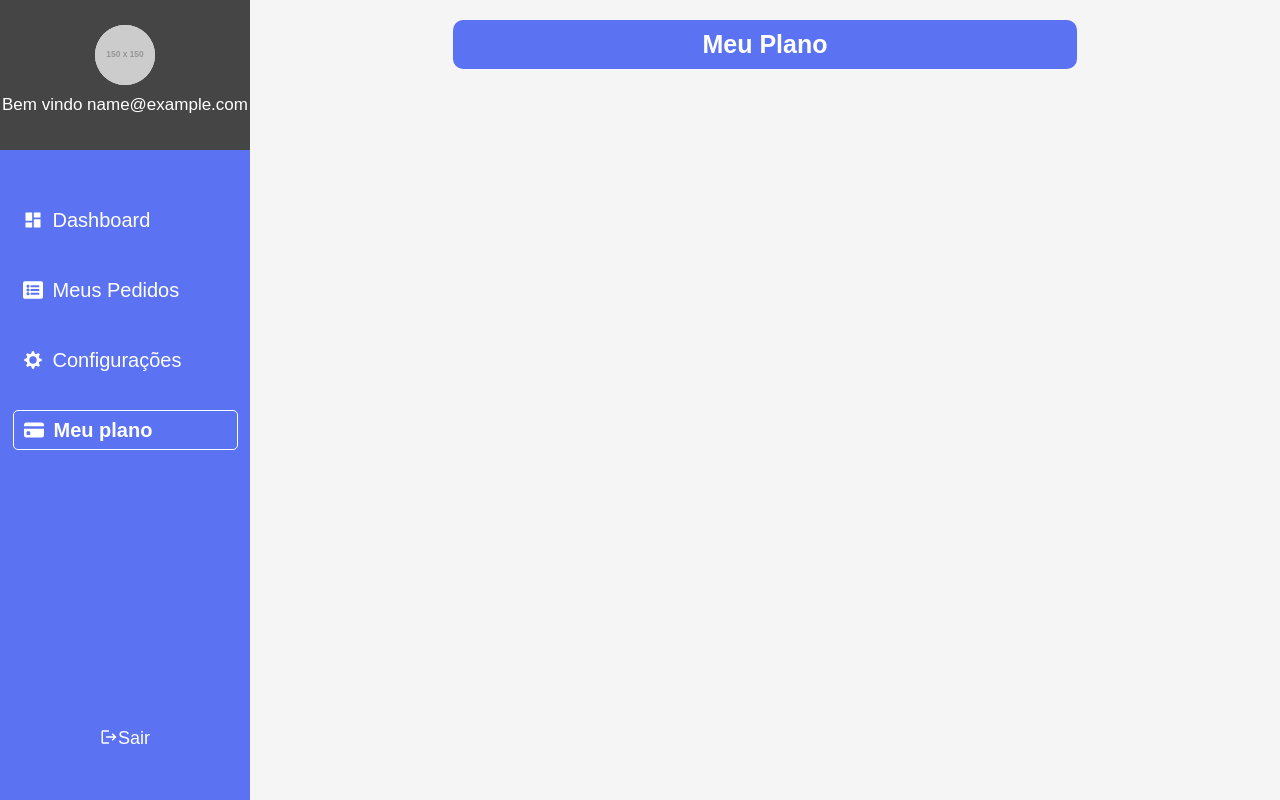
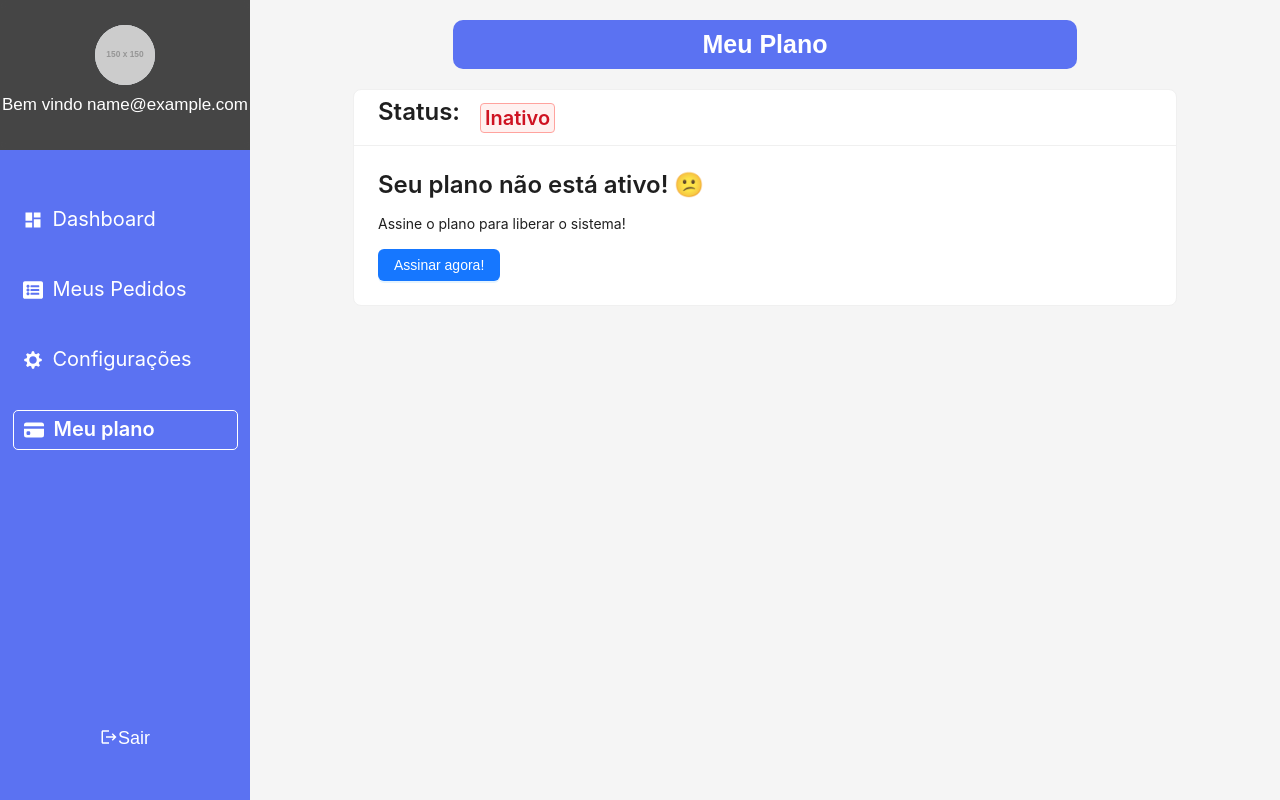
Before and after one commit to alexandre-oliveira-dev/smartDelivery_web, a React (Create React App) app: page /dashboard/1/meuPlano in a window 1280 px wide. Built offline with nearby package versions, Linux system fonts and the light colour scheme; no server answers; sample sign-in values are in the browser's storage; grey boxes are pictures that could not be loaded; what use-query-params would draw is missing.

Commit message:
improvements

```diff
--- a/src/pages/Dashboard/Configs/components/config.component.tsx
+++ b/src/pages/Dashboard/Configs/components/config.component.tsx
@@ -11,6 +11,7 @@ import ContainerEditMyPage from "./container-edit-page.component";
 import { toast } from "react-toastify";
 import TableForListItems from "./table-list-items.component";
 import ContainerEditDataCompany from "./container-edit-dataComany.component";
+import { FiTrash } from 'react-icons/fi';
 
 export type ItemsofMenutypes = {
   item: string;
@@ -218,7 +219,7 @@ export default function Config() {
                           <Row style={{ width: '100%', position: 'relative' }}>
                             <Typography.Text>{index + 1}°</Typography.Text>
                             <Button
-                              style={{ position: 'absolute', right: '20px' }}
+                              style={{ position: 'absolute', right: '0px' }}
                               type="default"
                               onClick={() => {
                                 setDatacardapio(
@@ -229,7 +230,7 @@ export default function Config() {
                                 );
                               }}
                             >
-                              x
+                              <FiTrash color="red"></FiTrash>
                             </Button>
                           </Row>
                           <Row key={index}>
@@ -493,9 +494,7 @@ export default function Config() {
             <ContainerEditMyPage></ContainerEditMyPage>
             <br />
             <br />
-            <Typography.Title level={3}>
-              Editar meus Dados
-            </Typography.Title>
+            <Typography.Title level={3}>Editar meus Dados</Typography.Title>
             <ContainerEditDataCompany></ContainerEditDataCompany>
           </div>
         </div>
--- a/src/pages/Dashboard/Configs/components/container-edit-dataComany.component.tsx
+++ b/src/pages/Dashboard/Configs/components/container-edit-dataComany.component.tsx
@@ -26,6 +26,7 @@ const ContainerEditDataCompany = () => {
   const [payment_methods, setPayment_methods] = useState<string[]>([]);
 
   const encryptPassword = new EncryptString();
+
 
   useEffect(() => {
     function loadPaymentsMethods() {
--- a/src/pages/Dashboard/Configs/components/iframe-page.component.tsx
+++ b/src/pages/Dashboard/Configs/components/iframe-page.component.tsx
@@ -72,19 +72,22 @@ export default function IframePageCompany({ color }: Params) {
             to={`/${asUser.name_company}`}
             target="_blank"
           >
-            Ver site
-          </Link>
             <Row style={{ marginTop: '20px' }}>
               <Tag color="blue">
                 <Typography.Title
                   copyable
                   level={5}
-                style={{ display: 'flex', alignItems: 'center' }}
+                  style={{
+                    display: 'flex',
+                    alignItems: 'center',
+                    color: '#47a1e6',
+                  }}
                 >
                   www.smartdelivery.com/{asUser.name_company}
                 </Typography.Title>
               </Tag>
             </Row>
+          </Link>
         </Col>
       </div>
     </>
--- a/src/pages/Dashboard/MyPlain/myplain.component.tsx
+++ b/src/pages/Dashboard/MyPlain/myplain.component.tsx
@@ -1,8 +1,12 @@
-import React from 'react';
+import React, { useContext } from 'react';
 import Title from '../components/Title';
 import NavBarComponent from '../components/navbarComponent';
+import { Button, Card, Col, Row, Tag, Typography } from 'antd';
+import { DashContext } from '../../../context/dashboard.context';
 
 export default function MyPlain() {
+  const { dataCompany } = useContext(DashContext);
+
   return (
     <>
       <NavBarComponent btn4={true}></NavBarComponent>
@@ -14,6 +18,82 @@ export default function MyPlain() {
             size="25px"
             color="#fff"
           ></Title>
+
+          <Card
+            style={{
+              width: '80%',
+            }}
+            title={
+              <Row style={{ alignItems: 'center', gap: '20px' }}>
+                <Col>
+                  <Typography.Title level={3}>Status:</Typography.Title>
+                </Col>
+                <Col>
+                  {dataCompany?.isSubiscriber ? (
+                    <Tag
+                      style={{
+                        height: 'min-content',
+                        fontSize: '20px',
+                        padding: '4px',
+                      }}
+                      color="green"
+                    >
+                      Ativo
+                    </Tag>
+                  ) : (
+                    <Tag
+                      style={{
+                        height: 'min-content',
+                        fontSize: '20px',
+                        padding: '4px',
+                      }}
+                      color="red"
+                    >
+                      Inativo
+                    </Tag>
+                  )}
+                </Col>
+              </Row>
+            }
+          >
+            {dataCompany?.isSubiscriber ? (
+              <Col>
+                <Row style={{ alignItems: 'center', gap: '20px' }}>
+                  <Row>
+                    <Typography.Title level={3}>
+                      Parabéns seu plano está ativo 🎉🥳
+                    </Typography.Title>
+                  </Row>
+                  <Row>
+                    <Typography.Title level={5}>
+                      Próxima cobrança: <Tag color="silver">05/08/2023</Tag>
+                    </Typography.Title>
+                  </Row>
+                </Row>
+                <Row>
+                  <Button type="primary" style={{ background: 'red' }}>
+                    Cancelar meu plano
+                  </Button>
+                </Row>
+              </Col>
+            ) : (
+              <Col>
+                <Row>
+                  <Typography.Title level={3}>
+                    Seu plano não está ativo! 😕
+                  </Typography.Title>
+                </Row>
+                <Row>
+                  <Typography.Paragraph>
+                    Assine o plano para liberar o sistema!
+                  </Typography.Paragraph>
+                </Row>
+                <Row>
+                  <Button type="primary">Assinar agora!</Button>
+                </Row>
+              </Col>
+            )}
+          </Card>
         </div>
       </div>
     </>
--- a/src/pages/Dashboard/components/navbarComponent/index.tsx
+++ b/src/pages/Dashboard/components/navbarComponent/index.tsx
@@ -23,13 +23,15 @@ export default function NavBarComponent({
   btn3,
   btn4,
 }: Activebtntype) {
-  const { asUser, corNavPrev, fileProfile } = useContext(DashContext);
+  const { asUser, corNavPrev, fileProfile, dataCompany } =
+    useContext(DashContext);
   const [load, setLoad] = useState(false);
 
   useEffect(() => {
     if (asUser === undefined || asUser === null) {
       window.location.href = '/';
     }
+
     document.title = 'Dashboard';
     const nav = document.getElementById('navbardash');
     nav?.style.setProperty('--backNavBarColor', corNavPrev ?? '#5b72f2');
@@ -54,6 +56,7 @@ export default function NavBarComponent({
       link: `/dashboard/${asUser?.name_company}/faturamento`,
       icon: <MdDashboard className="hovericon" color={'#fff'}></MdDashboard>,
       active: btn2,
+      disable: !dataCompany?.isSubiscriber ? true : false,
     },
     {
       id: 2,
@@ -61,6 +64,7 @@ export default function NavBarComponent({
       link: `/dashboard/${asUser?.name_company}`,
       icon: <FaListAlt className="hovericon" color={'#fff'}></FaListAlt>,
       active: btn1,
+      disable: !dataCompany?.isSubiscriber ? true : false,
     },
     {
       id: 3,
@@ -68,6 +72,7 @@ export default function NavBarComponent({
       link: `/dashboard/${asUser?.name_company}/config`,
       icon: <GoGear className="hovericon" color={'#fff'}></GoGear>,
       active: btn3,
+      disable: !dataCompany?.isSubiscriber ? true : false,
     },
     {
       id: 4,
@@ -112,9 +117,10 @@ export default function NavBarComponent({
       <div className="boxbtnnavdash">
         {navBarBtns.map((item) => {
           return (
-            <Link
+            <Typography.Link
+              disabled={item.disable}
               className="hover"
-              to={item.link}
+              href={item.link}
               style={
                 item.active
                   ? {
@@ -150,7 +156,7 @@ export default function NavBarComponent({
               key={item.id}
             >
               {item.icon} {item.title}
-            </Link>
+            </Typography.Link>
           );
         })}
       </div>
--- a/src/pages/Register/index.tsx
+++ b/src/pages/Register/index.tsx
@@ -16,6 +16,7 @@ export type RegisterValues = {
   password?: string;
   address: string;
   newpassword?: string;
+  isSubiscriber?: boolean;
 };
 
 export const acceptPayments = [
--- /dev/null
+++ b/src/services/middleware.tsx
@@ -0,0 +1,16 @@
+import React, { useContext } from 'react';
+import { Route } from 'react-router-dom';
+import { DashContext } from '../context/dashboard.context';
+
+export default function RouteWrapper({
+  component: Component,
+  isPrivate,
+  ...rest
+}: any) {
+  const { dataCompany } = useContext(DashContext);
+  if (dataCompany?.isSubiscriber === false && isPrivate) {
+    window.location.href = `/dashboard/${dataCompany?.name_company}/meuPlano`;
+  }
+
+  return <Route {...rest} render={(props) => <Component {...props} />} />;
+}
```
Also changed, not shown: src/services/router.tsx (+16 -10 lines). Lines whose indentation alone changed are shown as unchanged.
